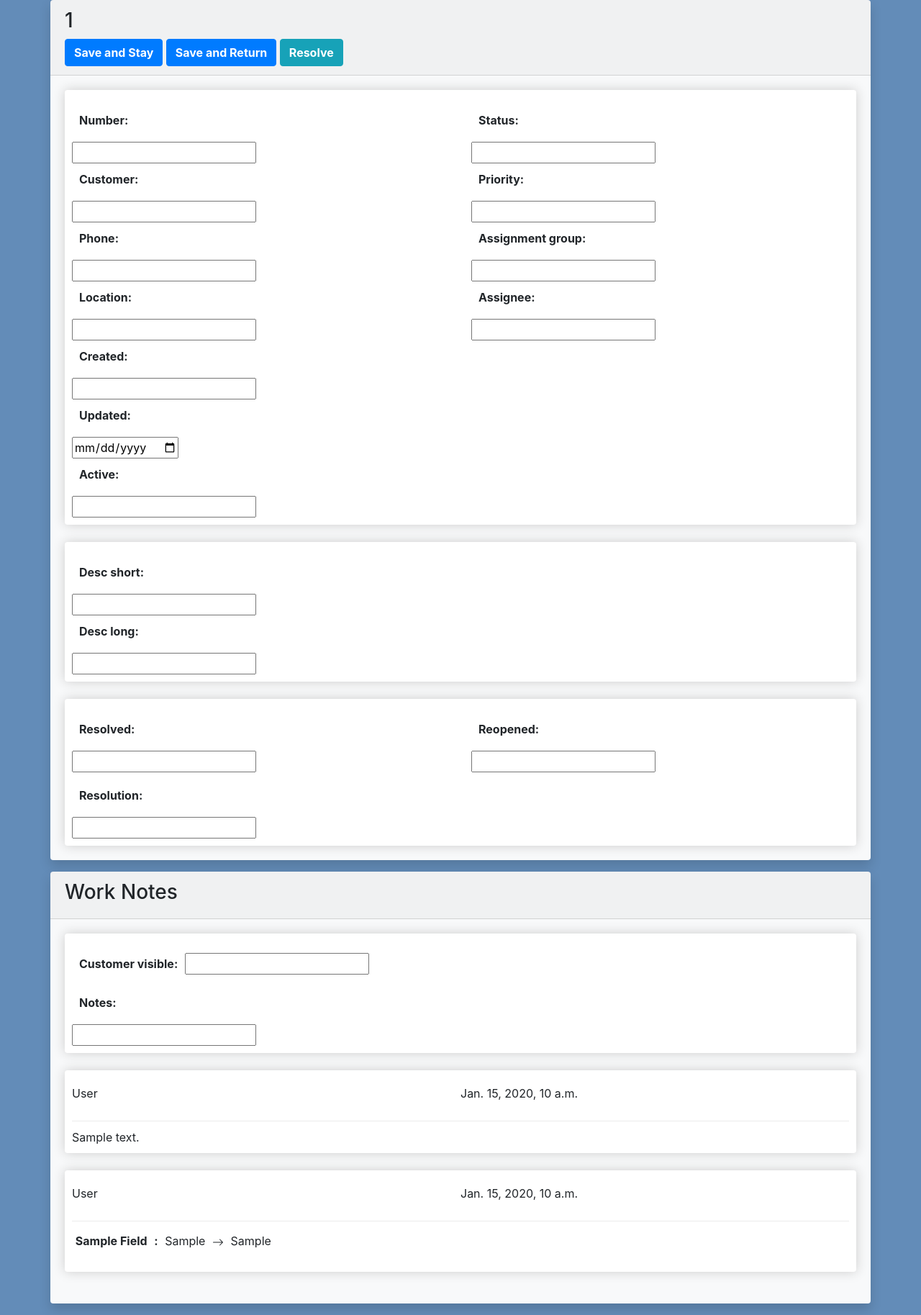
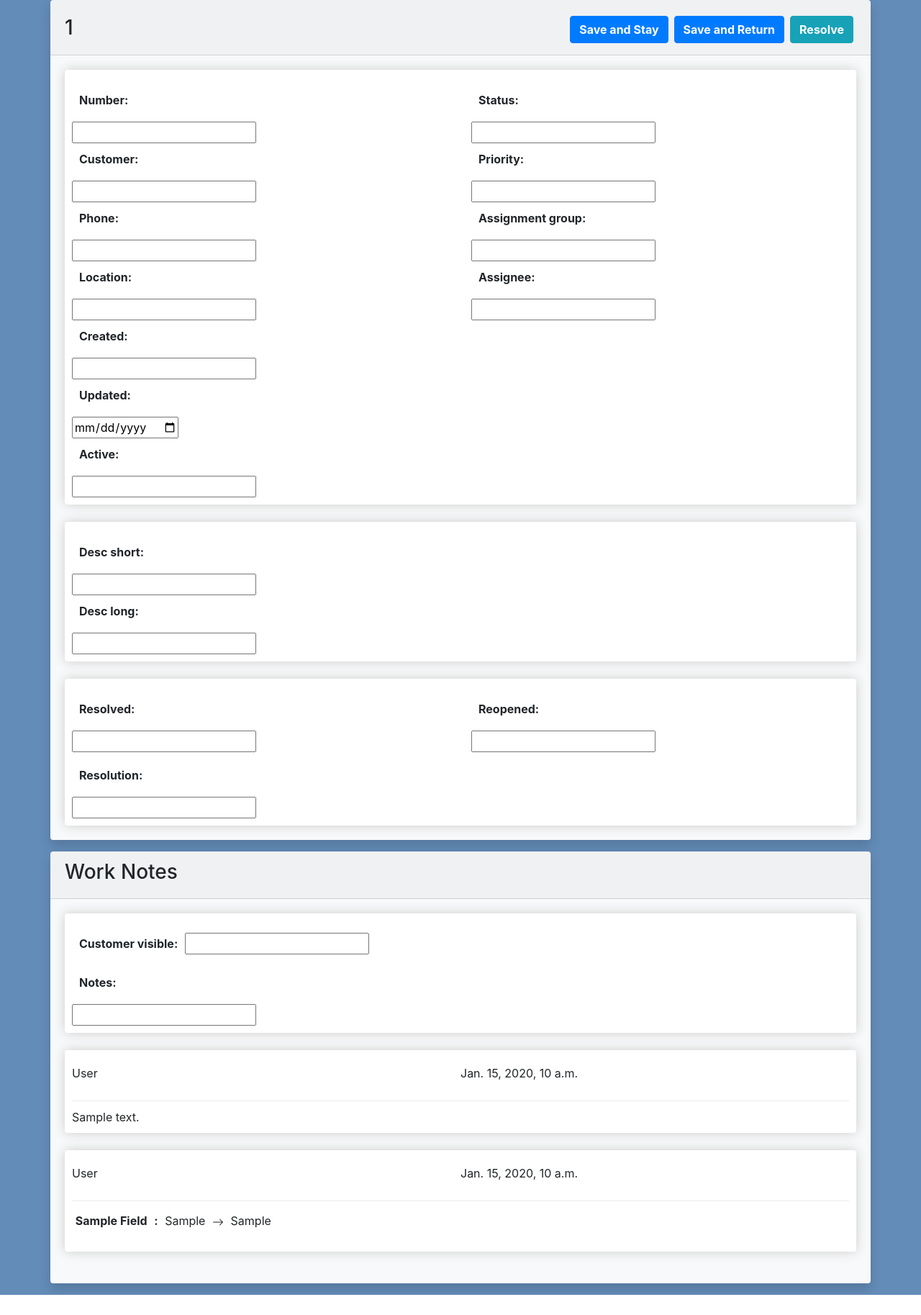
Before and after one commit to dac5197/itsm, a Django app: template templates/ticket/incident-detail.html in a window 1280 px wide. Shown: the part 56-1883 px from the top of the page at 72% size. After the commit the page ends 1855 px from the top, so only its background shows below. Run offline with Django 3.2, Linux system fonts and the light colour scheme; the template is opened without the code that fills it: most values are stand-ins (such as "Sample title", 1, 10 or a date in 2020); form fields are guessed from the names that the template uses; some libraries are stand-ins or nearby versions.

Commit message:
Change layout of incident-detail card header

```diff
--- a/templates/ticket/incident-detail.html
+++ b/templates/ticket/incident-detail.html
@@ -17,10 +17,20 @@
             <div class="container bg-light mb-3 shadow">
             {% csrf_token %}
                 <div class="card-header">
-                    <h3>{{incident.number}}</h3>
-                    <button class="btn btn-primary" name="save_stay" value="save_stay" type="submit"><strong>Save and Stay</strong></button>
-                    <button class="btn btn-primary" name="save_return" value="save_return" type="submit"><strong>Save and Return</strong></button>
-                    <button class="btn btn-info" name="resolve" value="resolve" type="submit"><strong>Resolve</strong></button>
+                    <div class="row">
+                        <div class="col-lg-4">
+                            <div class="d-flex justify-content-start">
+                                <h3>{{incident.number}}</h3>
+                            </div>
+                        </div>
+                        <div class="col-lg-8">
+                            <div class="d-flex justify-content-end">
+                                <button class="btn btn-primary mx-1" name="save_stay" value="save_stay" type="submit"><strong>Save and Stay</strong></button>
+                                <button class="btn btn-primary mx-1" name="save_return" value="save_return" type="submit"><strong>Save and Return</strong></button>
+                                <button class="btn btn-info mx-1" name="resolve" value="resolve" type="submit"><strong>Resolve</strong></button>
+                            </div>
+                        </div>
+                    </div>
                 </div>
                 <div class="card-body">
 
```
